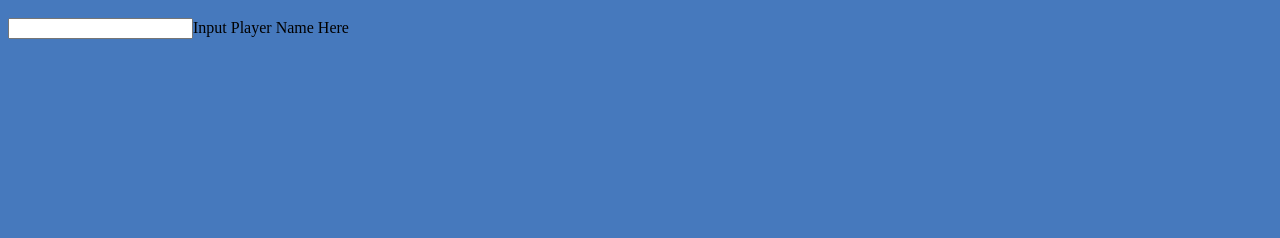
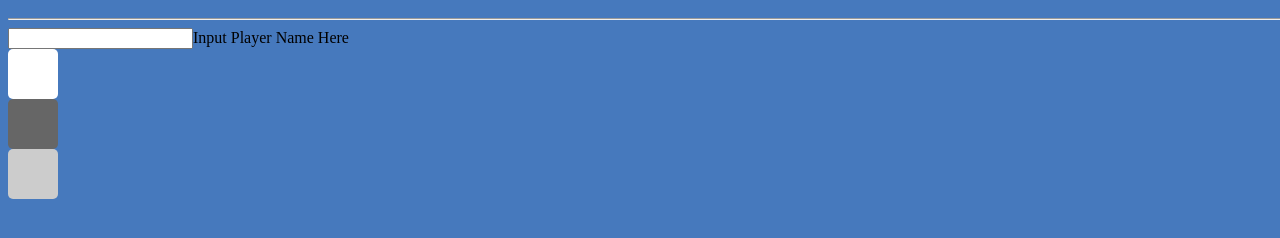
Before and after one commit to ryan-hamblin/fantasyApp, a plain HTML site: page index.html in a window 1280 px wide. Shown: the part 48-286 px from the top of the page. Drawn offline with Linux system fonts and the light colour scheme.

Commit message:
Did some flex box.

```diff
--- a/index.html
+++ b/index.html
@@ -6,6 +6,7 @@
 				</head>
 				<header ng-controller="myCtrl">
 					<h1>{{test}}</h1>
+					<hr>
 				</header>
 				<body>
 					<div class="main-container">
@@ -13,7 +14,9 @@
 							<input ng-model="textarea" type="Find Player">Input Player Name Here</input>
 						</div>
 
-							<div></div>
+							<div class="box1"></div>
+							<div class="box2"></div>
+							<div class="box3"></div>
 
 					</div>
 				<script type="text/javascript" src="app.min.js"></script>
--- a/styles.css
+++ b/styles.css
@@ -4,3 +4,26 @@ html, body {
 	margin: 0, 0;
 	background: #4679BD;
 }
+.main-container{
+	display: flex;
+	flex-direction: column;
+	justify-content: space-around;
+}
+.box1 {
+	height: 50px;
+	width: 50px;
+	border-radius: 5px;
+	background: #fff;
+}
+.box2 {
+	height: 50px;
+	width: 50px;
+	border-radius: 5px;
+	background: #666;
+}
+.box3 {
+	height: 50px;
+	width: 50px;
+	border-radius: 5px;
+	background: #ccc;
+}
```
